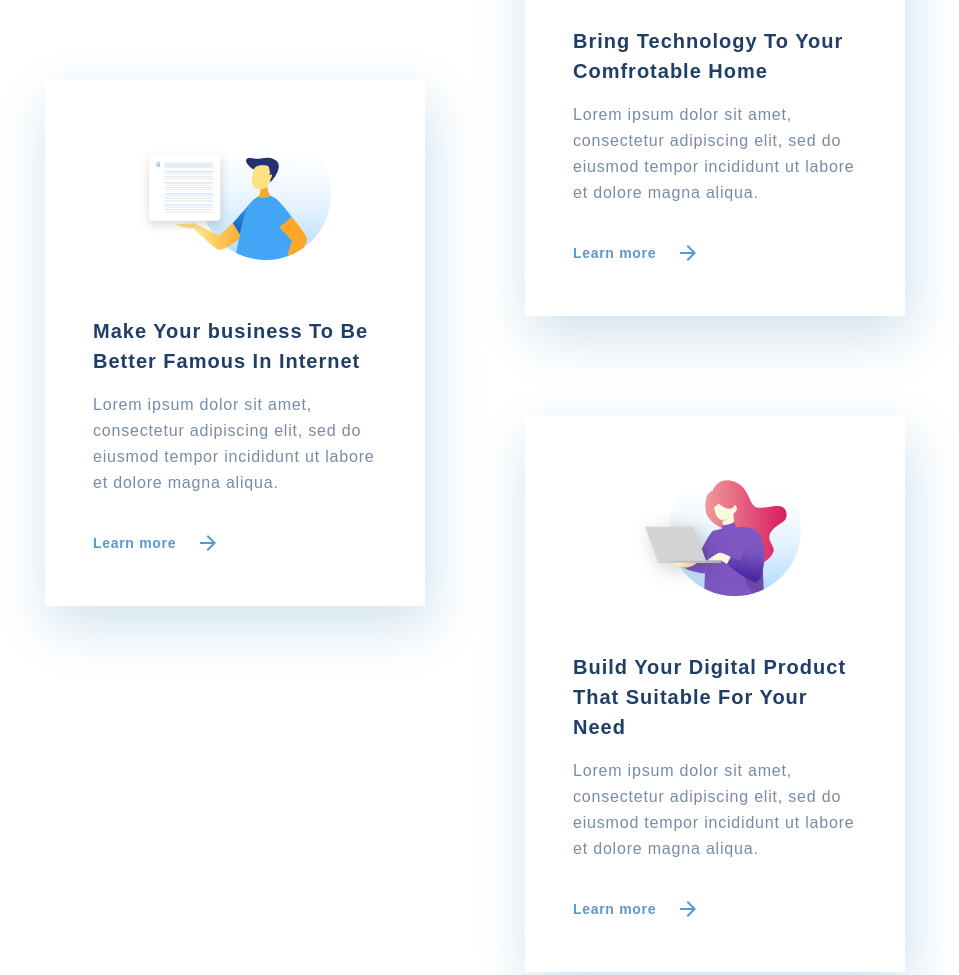
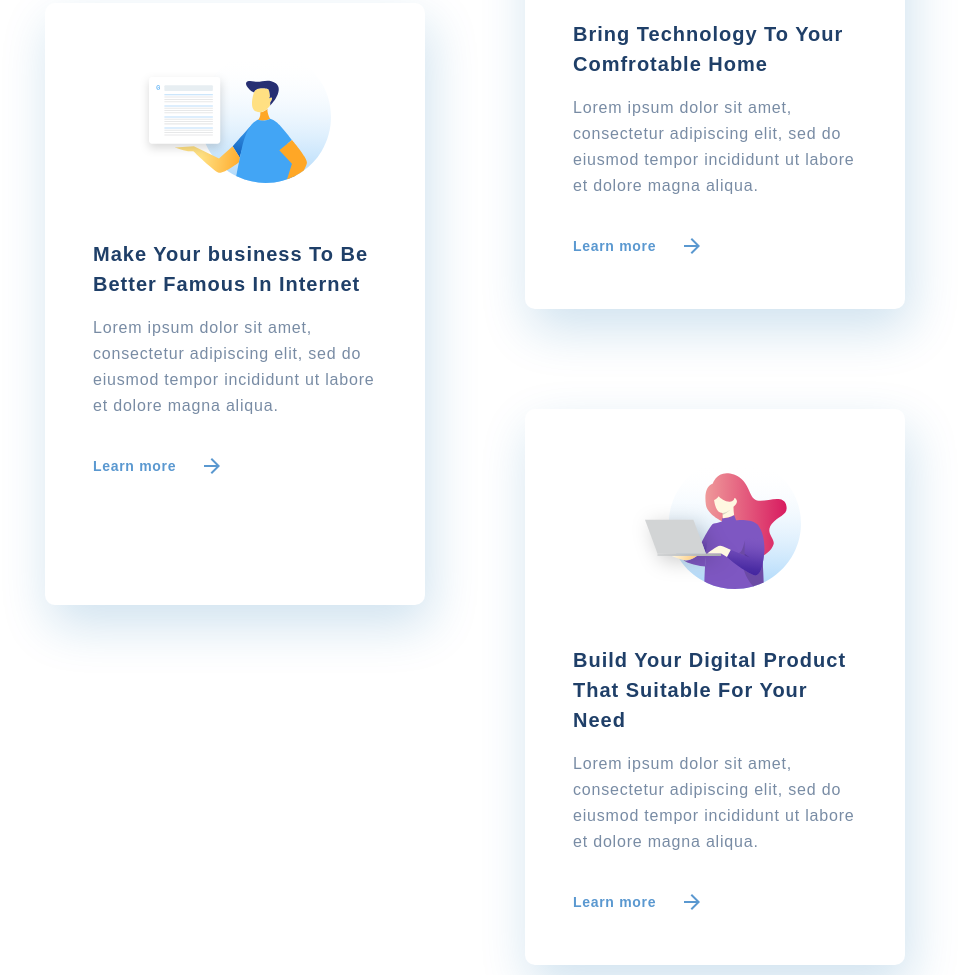
Before and after one commit to rendel253/rendel253.github.io, a website built with Vite: page index.html in a window 1280 px wide. Shown: the part 1252-2227 px from the top of the page, without its empty margins (205-1164 px from the left). Built offline with nearby package versions, Linux system fonts and the light colour scheme; files whose address does not match are found by name.

Commit message:
fix: refactore code

```diff
--- a/index.html
+++ b/index.html
@@ -11,20 +11,20 @@
     <header class="header">
       <div class="header__content">
         <svg width="48" height="48" viewBox="0 0 48 48" fill="none" xmlns="http://www.w3.org/2000/svg">
-          <g clip-path="url(#clip0_1_524)">
-            <circle cx="16" cy="24" r="16" fill="#98C3E8"/>
+          <g clip-path="url(#clip0_1_284)">
+            <circle cx="16" cy="24" r="16" fill="#316099"/>
             <circle cx="32" cy="24" r="15" fill="white" stroke="#316099" stroke-width="2"/>
-            <path d="M38.3 31L33.38 17H29.96L25.06 31H28.04L28.88 28.48H34.46L35.3 31H38.3ZM31.68 20.18L33.6 25.9H29.76L31.68 20.18Z" fill="#316099"/>
+            <path d="M39.3 30L34.38 16H30.96L26.06 30H29.04L29.88 27.48H35.46L36.3 30H39.3ZM32.68 19.18L34.6 24.9H30.76L32.68 19.18Z" fill="#316099"/>
           </g>
           <defs>
-            <clipPath id="clip0_1_524">
+            <clipPath id="clip0_1_284">
               <rect width="48" height="48" fill="white" transform="matrix(1 0 0 -1 0 48)"/>
             </clipPath>
           </defs>
         </svg>
         <div class="header__menu">
-          <svg width="24" height="16" viewBox="0 0 24 16" fill="none" xmlns="http://www.w3.org/2000/svg">
-            <path d="M0 16H24V13.3333H0V16ZM0 9.33333H24V6.66667H0V9.33333ZM0 0V2.66667H24V0H0Z" fill="#356EAD"/>
+          <svg width="32" height="32" viewBox="0 0 32 32" fill="none" xmlns="http://www.w3.org/2000/svg">
+            <path d="M4 24H28V21.3333H4V24ZM4 17.3333H28V14.6667H4V17.3333ZM4 8V10.6667H28V8H4Z" fill="#356EAD"/>
           </svg>
         </div>
       </nav>
@@ -36,21 +36,44 @@
           <p class="product-intro__description">Lorem ipsum dolor sit amet, consectetur adipiscing elit. Faucibus tristique vulputate ultrices ut mauris tellus at. Posuere sollicitudin odio tellus elit.</p>
           <button class="button product-intro__button">See Our Project</button>
           <img
-            src="./public/icons/product-intro-illustration.svg"
+            src="/icons/product-intro-illustration.svg"
             alt="image describing the product"
             class="product-intro__image"
           >
         </div>
       </div>
       <div class="product-cards">
-        <h3 class="product-cards__title">
-              What we do to help our client grow in digital era,
-        </h3>
         <div class="product-cards__grid">
-          <div class="product-cards__card product-cards__card--centered card">
+          <h3 class="product-cards__title">
+            What we do to help our client grow in digital era,
+          </h3>
+
+          <div class="product-cards__card product-cards__card--first card">
             <img
               class="card__image"
-              src="./public/icons/product-card-img-2.svg"
+              src="/icons/product-card-img-1.svg"
+              alt="image for product-card-1"
+            >
+            <h2 class="card__title">
+              Bring Technology To Your Comfrotable Home
+            </h2>
+            <p class="card__description">
+              Lorem ipsum dolor sit amet, consectetur adipiscing elit, sed do eiusmod tempor incididunt ut labore et dolore magna aliqua.
+            </p>
+            <a
+              class="card__link"
+              href="#learnMore"
+            >
+              Learn more
+              <svg width="24" height="24" viewBox="0 0 24 24" fill="none" xmlns="http://www.w3.org/2000/svg">
+                <path d="M12 4L10.59 5.41L16.17 11H4V13H16.17L10.59 18.59L12 20L20 12L12 4Z" fill="#5A98D0"/>
+              </svg>
+            </a>
+          </div>
+          <div class="product-cards__card product-cards__card--second card">
+            <img
+              class="card__image"
+              src="/icons/product-card-img-2.svg"
               alt="image for product-card-2"
             >
             <h2 class="card__title">
@@ -64,46 +87,16 @@
               class="card__link"
             >
               Learn more
-              <img
-                class="card__link--right"
-                src="./public/icons/arrow-product-card.svg"
-                alt="arrow for product card"
-              >
+              <svg width="24" height="24" viewBox="0 0 24 24" fill="none" xmlns="http://www.w3.org/2000/svg">
+                <path d="M12 4L10.59 5.41L16.17 11H4V13H16.17L10.59 18.59L12 20L20 12L12 4Z" fill="#5A98D0"/>
+              </svg>
             </a>
           </div>
-          <div class="product-cards__card card">
+          <div class="product-cards__card product-cards__card--third card">
             <img
               class="card__image"
-              src="./public/icons/product-card-img-1.svg"
-              alt="image for product-card-1"
-            >
-            <h2 class="card__title">
-              Bring Technology To Your Comfrotable Home
-            </h2>
-            <p class="card__description">
-              Lorem ipsum dolor sit amet, consectetur adipiscing elit, sed do eiusmod tempor incididunt ut labore et dolore magna aliqua.
-            </p>
-            <a
-              class="card__link"
-              href="#learnMore"
-            >
-              Learn more
-              <img
-                class="card__link--right"
-                src="./public/icons/arrow-product-card.svg"
-                alt="arrow for product card"
-              >
-            </a>
-          </div>
-          <div class="product-cards__card card">
-            <img
-Markup
-
-
-
-            class="card__image"
-            src="./public/icons/product-card-img-3.svg"
-            alt="image for product-card-3"
+              src="/icons/product-card-img-3.svg"
+              alt="image for product-card-3"
             >
             <h2 class="card__title">
               Build Your Digital Product That Suitable For Your Need
@@ -116,13 +109,11 @@ Markup
               class="card__link"
             >
               Learn more
-              <img
-                class="card__link--right"
-                src="./public/icons/arrow-product-card.svg"
-                alt="arrow for product card"
-              >
+              <svg width="24" height="24" viewBox="0 0 24 24" fill="none" xmlns="http://www.w3.org/2000/svg">
+                <path d="M12 4L10.59 5.41L16.17 11H4V13H16.17L10.59 18.59L12 20L20 12L12 4Z" fill="#5A98D0"/>
+              </svg>
             </a>
-            </div>
+          </div>
         </div>
       </div>
       <div class="about-clients">
--- a/style.scss
+++ b/style.scss
@@ -44,7 +44,7 @@
     }
 
     &__description {
-        margin: 0 auto 74px;
+        margin: 0 auto 75px;
         max-width: 425px;
         font-family: Gilroy, sans-serif;
         font-size: 16px;
@@ -98,26 +98,36 @@
 .product-cards {
     max-width: 940px;
     margin: 0 auto;
-    padding-top: 200px;
-    padding-bottom: 200px;
+    padding-top: 192px;
+    padding-bottom: 212px;
 
     &__card {
         padding: 48px;
         box-shadow: 5px 20px 50px rgba(16 112 177 / 20%);
-        margin-left: auto;
+        border-radius: 10px;
+        grid-column: 4;
+
+        &--first {
+            grid-row: span 3;
+        }
+
+        &--second {
+            grid-column: 2 / 3;
+            grid-row: 3 / span 3;
+        }
+
+        &--third {
+            grid-row: 5 / span 2;
+        }
     }
 
     &__grid {
         display: grid;
-        grid-template-columns: 1fr 1fr;
-        grid-template-rows: auto auto;
-        gap: 100px;
-        align-items: center;
-        margin-left: 80px; // ??
+        grid-template-columns: 80px 1fr 100px 1fr;
+        grid-template-rows: auto 158px auto 100px 196px;
     }
 
     &__title {
-        position: absolute;
         font-family: Gilroy, sans-serif;
         font-size: 36px;
         line-height: 46px;
@@ -127,11 +137,8 @@
         text-decoration-skip-ink: none;
         max-width: 359px;
         text-align: left;
-    }
-
-    &__card--centered {
-        grid-row: span 2;
-        margin-left: auto;
+        text-wrap: initial;
+        grid-column: 1 / span 2;
     }
 }
 
@@ -339,6 +346,8 @@
 
     &__link {
         display: flex;
+        align-items: center;
+        column-gap: 24px;
         text-decoration: none;
         color: rgba(90 152 208 / 100%);
         font-size: 14px;
@@ -349,11 +358,6 @@
         text-decoration-skip-ink: none;
         font-weight: 600;
     }
-
-        &__link--right {
-        margin-left: 24px;
-    }
-
 }
 
 .footer-contacts {
@@ -452,7 +456,7 @@
         }
 
         &__description {
-            margin: 0 0 74px;
+            margin: 0 0 75px;
             text-align: left;
         }
 
```
